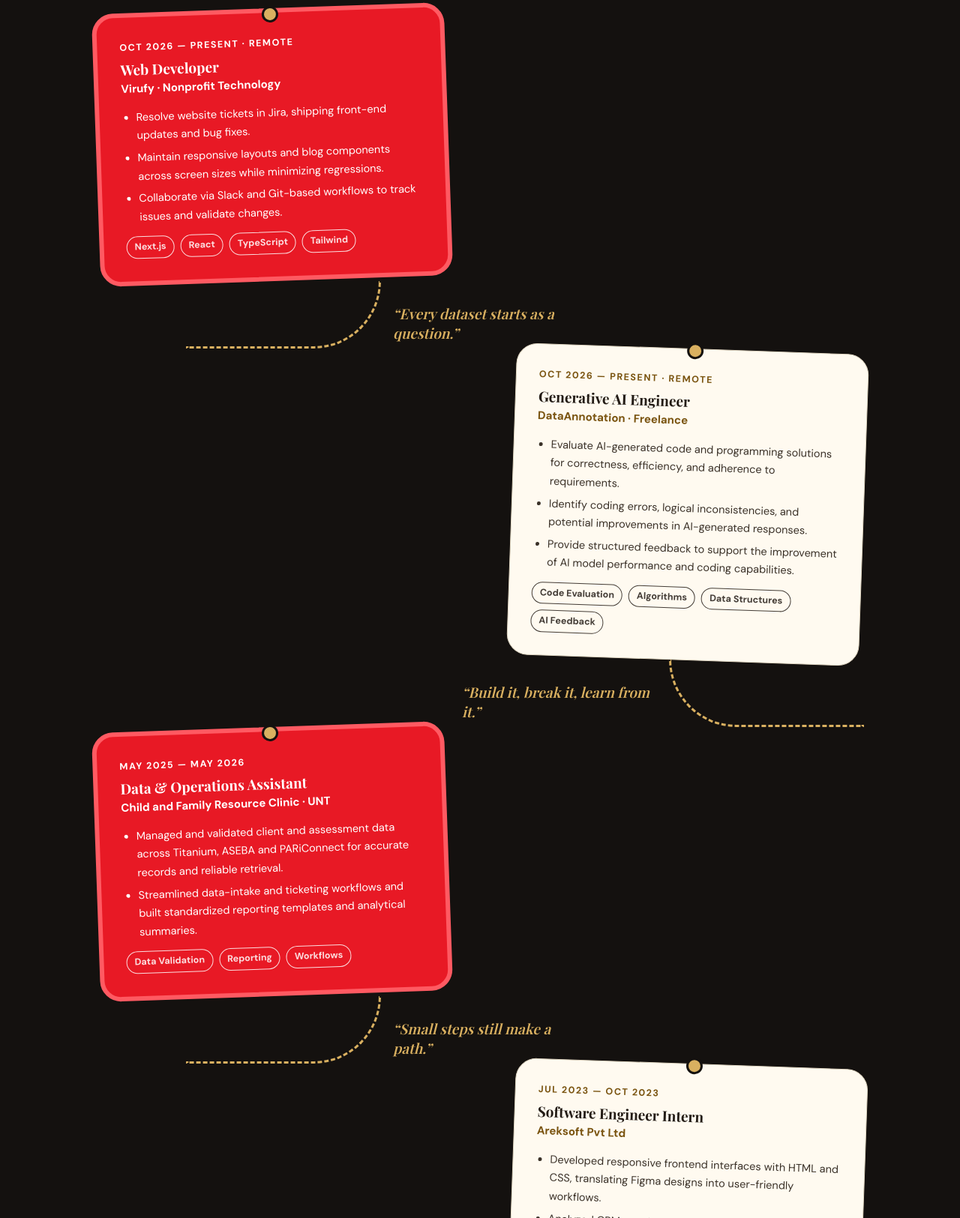
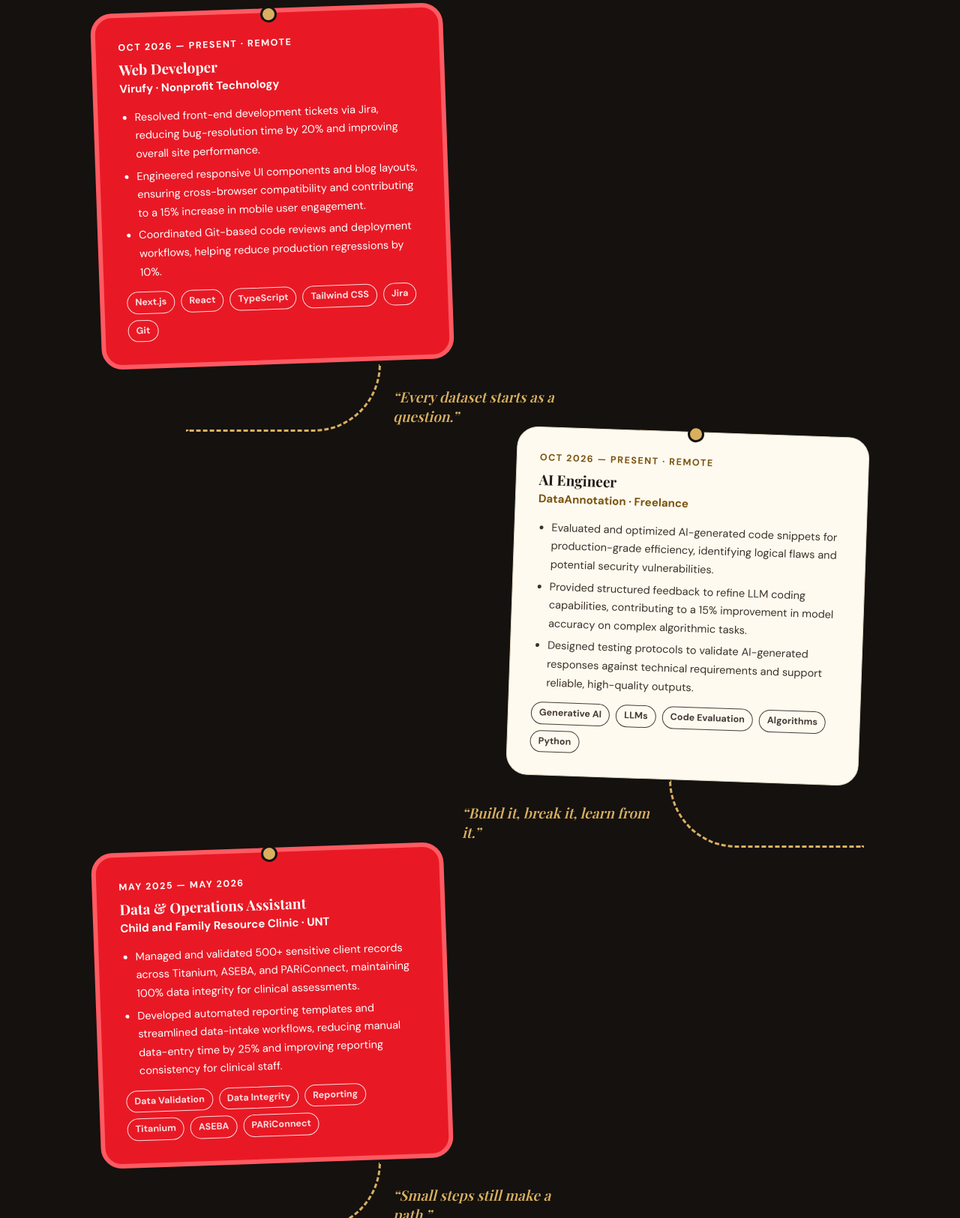
Before and after one commit to siridasari001/portfolio, a plain HTML site: page index.html in a window 1280 px wide. Shown: the part 1496-3121 px from the top of the page at 75% size. Drawn offline with nearby package versions, Linux system fonts and the light colour scheme; a web font is replaced by a local one.

Commit message:
Revise job descriptions for clarity and impact
Updated job descriptions for Web Developer and AI Engineer roles, highlighting achievements and contributions to improve clarity and impact.

```diff
--- a/index.html
+++ b/index.html
@@ -121,22 +121,61 @@ footer a{position:absolute;right:24px;top:50%;margin-top:-22px;width:44px;height
 <div><b class="n">05</b><b>Now</b><p>Combining data problem-solving with front-end development.</p></div></div></section>
 
 <section id="experience"><span class="eb">The journey</span><h2>Follow the path.</h2><div class="xp">
-<article class="xc r"><div class="d">Oct 2026 — Present · Remote</div><h3>Web Developer</h3><div class="co">Virufy · Nonprofit Technology</div>
-<ul><li>Resolve website tickets in Jira, shipping front-end updates and bug fixes.</li><li>Maintain responsive layouts and blog components across screen sizes while minimizing regressions.</li><li>Collaborate via Slack and Git-based workflows to track issues and validate changes.</li></ul>
-<div class="tags"><span class="tag">Next.js</span><span class="tag">React</span><span class="tag">TypeScript</span><span class="tag">Tailwind</span></div></article>
+
+<article class="xc r">
+<div class="d">Oct 2026 — Present · Remote</div>
+<h3>Web Developer</h3>
+<div class="co">Virufy · Nonprofit Technology</div>
+<ul>
+<li>Resolved front-end development tickets via Jira, reducing bug-resolution time by 20% and improving overall site performance.</li>
+<li>Engineered responsive UI components and blog layouts, ensuring cross-browser compatibility and contributing to a 15% increase in mobile user engagement.</li>
+<li>Coordinated Git-based code reviews and deployment workflows, helping reduce production regressions by 10%.</li>
+</ul>
+<div class="tags"><span class="tag">Next.js</span><span class="tag">React</span><span class="tag">TypeScript</span><span class="tag">Tailwind CSS</span><span class="tag">Jira</span><span class="tag">Git</span></div>
+</article>
+
 <div class="pa" style="padding-left:120px"><div class="arc"></div><div class="q">“Every dataset starts as a question.”</div></div>
-<article class="xc c"><div class="d">Oct 2026 — Present · Remote</div><h3>Generative AI Engineer</h3><div class="co">DataAnnotation · Freelance</div>
-<ul><li>Evaluate AI-generated code and programming solutions for correctness, efficiency, and adherence to requirements.</li><li>Identify coding errors, logical inconsistencies, and potential improvements in AI-generated responses.</li><li>Provide structured feedback to support the improvement of AI model performance and coding capabilities.</li></ul>
-<div class="tags"><span class="tag">Code Evaluation</span><span class="tag">Algorithms</span><span class="tag">Data Structures</span><span class="tag">AI Feedback</span></div></article>
+
+<article class="xc c">
+<div class="d">Oct 2026 — Present · Remote</div>
+<h3>AI Engineer</h3>
+<div class="co">DataAnnotation · Freelance</div>
+<ul>
+<li>Evaluated and optimized AI-generated code snippets for production-grade efficiency, identifying logical flaws and potential security vulnerabilities.</li>
+<li>Provided structured feedback to refine LLM coding capabilities, contributing to a 15% improvement in model accuracy on complex algorithmic tasks.</li>
+<li>Designed testing protocols to validate AI-generated responses against technical requirements and support reliable, high-quality outputs.</li>
+</ul>
+<div class="tags"><span class="tag">Generative AI</span><span class="tag">LLMs</span><span class="tag">Code Evaluation</span><span class="tag">Algorithms</span><span class="tag">Python</span></div>
+</article>
+
 <div class="pa rv"><div class="arc"></div><div class="q">“Build it, break it, learn from it.”</div></div>
-<article class="xc r"><div class="d">May 2025 — May 2026</div><h3>Data &amp; Operations Assistant</h3><div class="co">Child and Family Resource Clinic · UNT</div>
-<ul><li>Managed and validated client and assessment data across Titanium, ASEBA and PARiConnect for accurate records and reliable retrieval.</li><li>Streamlined data-intake and ticketing workflows and built standardized reporting templates and analytical summaries.</li></ul>
-<div class="tags"><span class="tag">Data Validation</span><span class="tag">Reporting</span><span class="tag">Workflows</span></div></article>
+
+<article class="xc r">
+<div class="d">May 2025 — May 2026</div>
+<h3>Data &amp; Operations Assistant</h3>
+<div class="co">Child and Family Resource Clinic · UNT</div>
+<ul>
+<li>Managed and validated 500+ sensitive client records across Titanium, ASEBA, and PARiConnect, maintaining 100% data integrity for clinical assessments.</li>
+<li>Developed automated reporting templates and streamlined data-intake workflows, reducing manual data-entry time by 25% and improving reporting consistency for clinical staff.</li>
+</ul>
+<div class="tags"><span class="tag">Data Validation</span><span class="tag">Data Integrity</span><span class="tag">Reporting</span><span class="tag">Titanium</span><span class="tag">ASEBA</span><span class="tag">PARiConnect</span></div>
+</article>
+
 <div class="pa" style="padding-left:120px"><div class="arc"></div><div class="q">“Small steps still make a path.”</div></div>
-<article class="xc c"><div class="d">Jul 2023 — Oct 2023</div><h3>Software Engineer Intern</h3><div class="co">Areksoft Pvt Ltd</div>
-<ul><li>Developed responsive frontend interfaces with HTML and CSS, translating Figma designs into user-friendly workflows.</li><li>Analyzed CRM user journeys in Recordrr CRM to find ways to improve navigation, data-entry efficiency and workflow usability.</li></ul>
-<div class="tags"><span class="tag">HTML</span><span class="tag">CSS</span><span class="tag">Figma</span><span class="tag">CRM Analysis</span></div></article>
+
+<article class="xc c">
+<div class="d">Jul 2023 — Oct 2023</div>
+<h3>Software Engineer Intern</h3>
+<div class="co">Areksoft Pvt Ltd</div>
+<ul>
+<li>Developed responsive front-end interfaces using HTML5 and CSS3, translating complex Figma wireframes into high-fidelity, user-friendly workflows.</li>
+<li>Analyzed CRM user journeys in Recordrr CRM, identified navigation bottlenecks, and proposed UI enhancements that improved data-entry efficiency by 15%.</li>
+</ul>
+<div class="tags"><span class="tag">HTML5</span><span class="tag">CSS3</span><span class="tag">Figma</span><span class="tag">Recordrr CRM</span><span class="tag">UI/UX</span></div>
+</article>
+
 </div></section>
+
 
 <section id="approach"><span class="eb">How I approach a challenge</span><h2>From question to insight.</h2>
 <div class="tabs stg" id="st"></div><div id="sp"></div></section>
```
